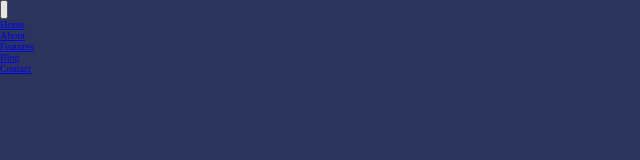
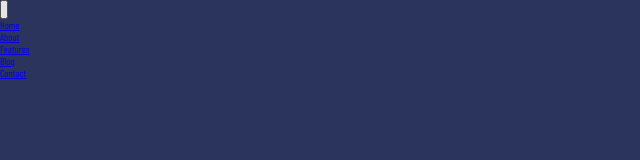
Before and after one commit to starskynder/Grow, a website: page index.html in a window 1280 px wide. Shown: the full height of the page, 0-640 px from the left. Drawn offline with nearby package versions, Linux system fonts and the light colour scheme; files that its build step writes are made by us from their sources; a web font is replaced by a local one.

Commit message:
Add general font

```diff
--- a/sass/base/_base.scss
+++ b/sass/base/_base.scss
@@ -21,6 +21,7 @@
 body {
   height: 100%;
   background-color: $rhino;
+  font-family: "Barlow Condensed", sans-serif;
 }
 
 img {
```
